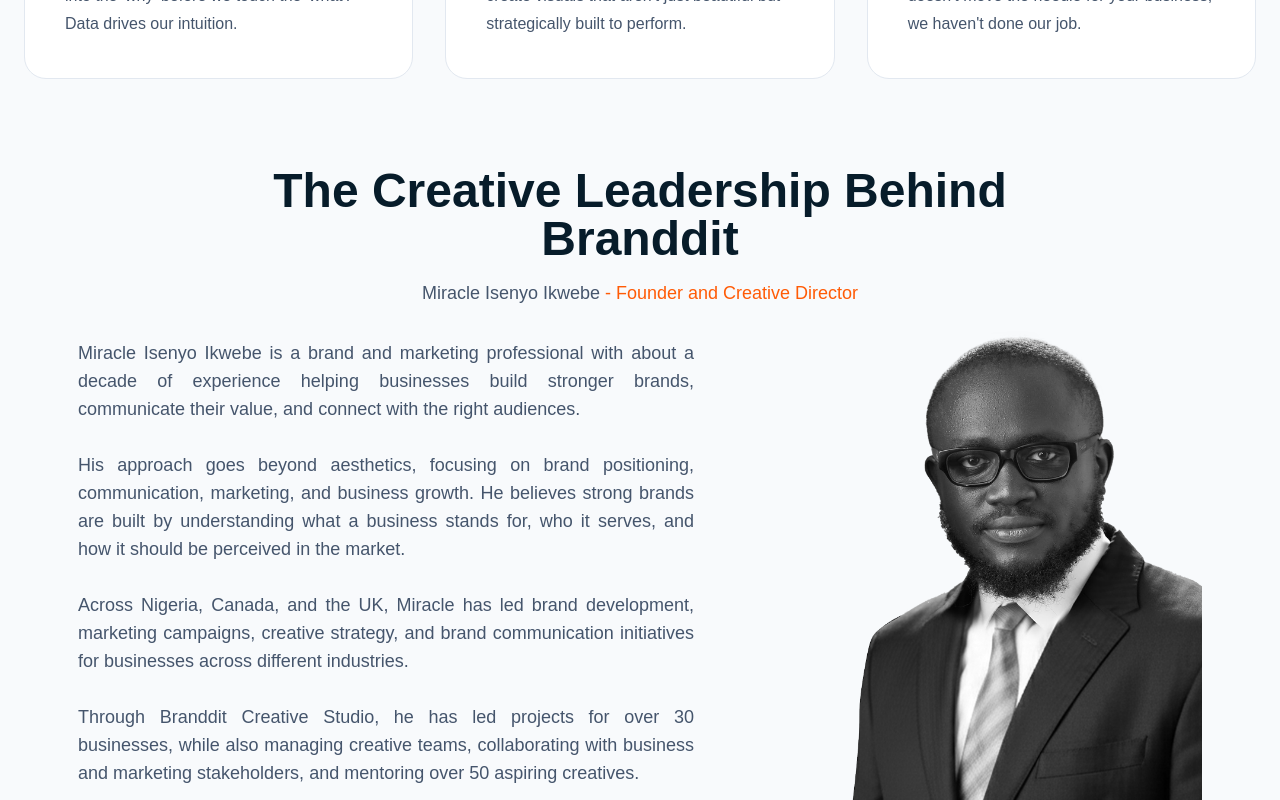
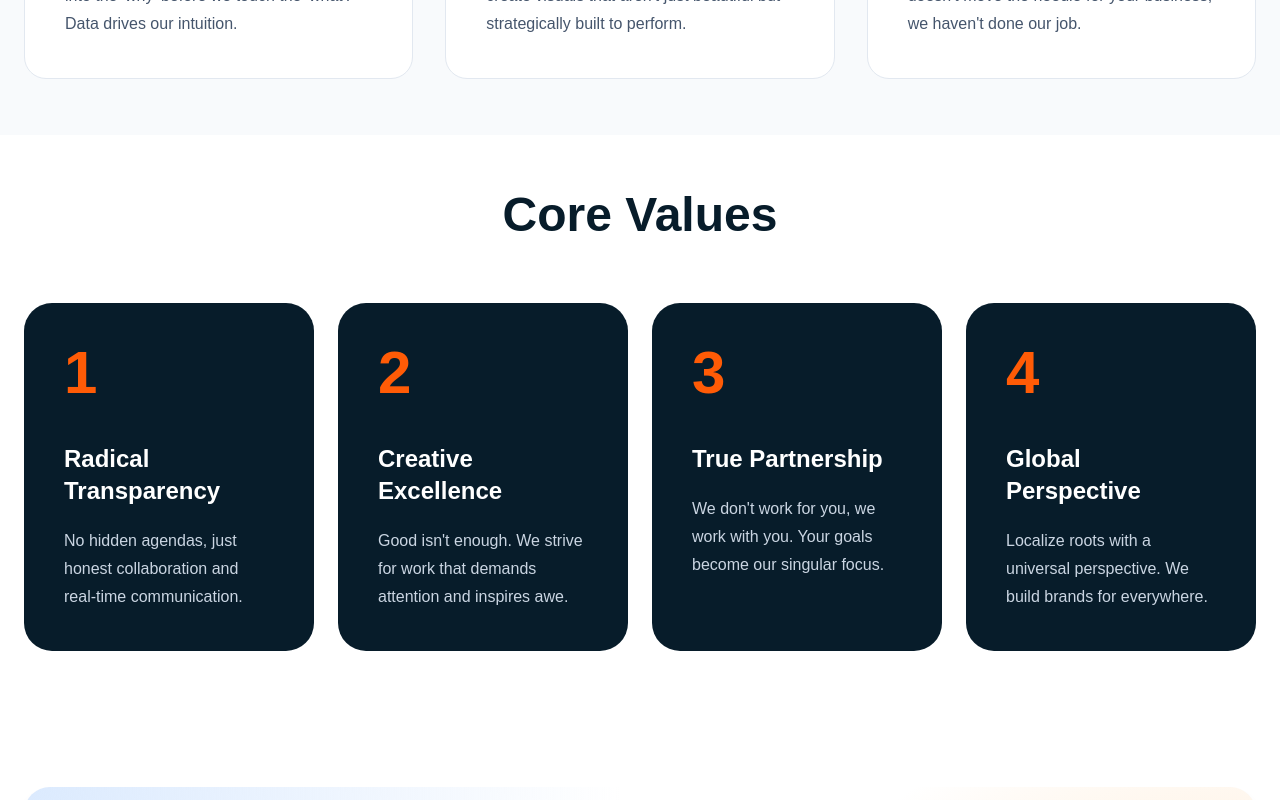
Before and after one commit to KuchiMercy/branddit, a Next.js app: page /about in a window 1280 px wide. Shown: the part 1980-2780 px from the top of the page. Built offline with nearby package versions, Linux system fonts and the light colour scheme; a web font is replaced by a local one.

Commit message:
Removed Team Sesction

```diff
--- a/app/about/page.tsx
+++ b/app/about/page.tsx
@@ -2,7 +2,7 @@
 import AboutHero from "@/components/about/AboutHero";
 import OurStory from "@/components/about/OurStory";
 import Philosophy from "@/components/about/Philosophy";
-import Team from "@/components/about/Team";
+// import Team from "@/components/about/Team";
 import CoreValues from "@/components/about/CoreValues";
 import ContactCard from "@/components/ContactCard";
 
@@ -12,7 +12,7 @@
       <AboutHero />
       <OurStory />
       <Philosophy />
-      <Team />
+      {/* <Team /> */}
       <CoreValues />
       <ContactCard
         heading="Ready to build something remarkable?"
```
